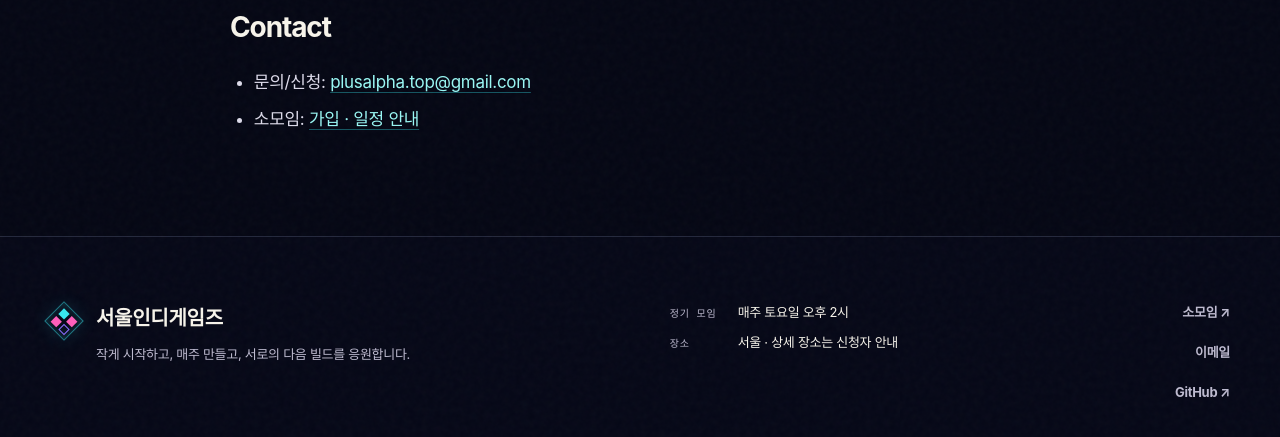
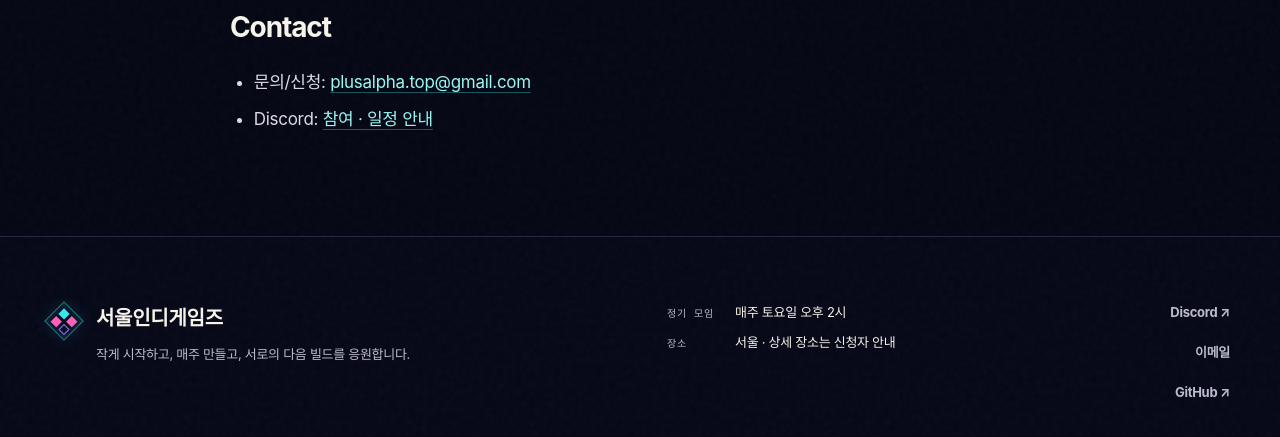
Before and after one commit to emptypizza/seoulindies, a Jekyll site: the page built from _posts/2026-07-23-plan-vs-goal-hackathon.md, in a window 1280 px wide and 900 px high, scrolled down 5818 px. Shown: the part 377-814 px from the top of the window. Built offline with Jekyll 4.4.1, drawn with Linux system fonts in a browser that asks for light colours.

Commit message:
소모임 링크를 Discord로 교체

```diff
--- a/_config.yml
+++ b/_config.yml
@@ -10,7 +10,7 @@
 meeting_day: "매주 토요일"
 meeting_time: "오후 2시"
 meeting_place: "서울 · 상세 장소는 신청자 안내"
-join_url: "https://somoim.co.kr/17842e1e-0563-4587-9d45-aa12ce04d9df1"
+join_url: "https://discord.gg/j4ZsncEQ5"
 social_image: "/images/seoul-indies-hero.jpg"
 
 # Build settings
--- a/_includes/footer.html
+++ b/_includes/footer.html
@@ -14,7 +14,7 @@
     </div>
 
     <nav class="footer-links" aria-label="연락처">
-      <a href="{{ site.join_url }}" target="_blank" rel="noopener noreferrer">소모임 ↗</a>
+      <a href="{{ site.join_url }}" target="_blank" rel="noopener noreferrer">Discord ↗</a>
       <a href="mailto:{{ site.email }}">이메일</a>
       <a href="https://github.com/{{ site.github_username }}" target="_blank" rel="noopener noreferrer">GitHub ↗</a>
     </nav>
--- a/_posts/2026-07-23-plan-vs-goal-hackathon.md
+++ b/_posts/2026-07-23-plan-vs-goal-hackathon.md
@@ -32,7 +32,7 @@
 | 시간 | 14:00 ~ 19:00 (개발 ~18:30 / 공유·투표 ~19:00) |
 | 주제 | **plan vs goal — 어떻게 시작하면 바이브가 되는가** |
 | 권장 | AI agent가 껴 있는 IDE·에이전트 툴 적극 사용 |
-| 신청 | [plusalpha.top@gmail.com](mailto:plusalpha.top@gmail.com) · [소모임](https://somoim.co.kr/17842e1e-0563-4587-9d45-aa12ce04d9df1) |
+| 신청 | [plusalpha.top@gmail.com](mailto:plusalpha.top@gmail.com) · [Discord](https://discord.gg/j4ZsncEQ5) |
 
 ---
 
@@ -176,4 +176,4 @@
 ## Contact
 
 - 문의/신청: [plusalpha.top@gmail.com](mailto:plusalpha.top@gmail.com)
-- 소모임: [가입 · 일정 안내](https://somoim.co.kr/17842e1e-0563-4587-9d45-aa12ce04d9df1)
+- Discord: [참여 · 일정 안내](https://discord.gg/j4ZsncEQ5)
```
Also changed, not shown: _posts/2026-07-22-member-recruit.md (+2 -2 lines), README.md.
